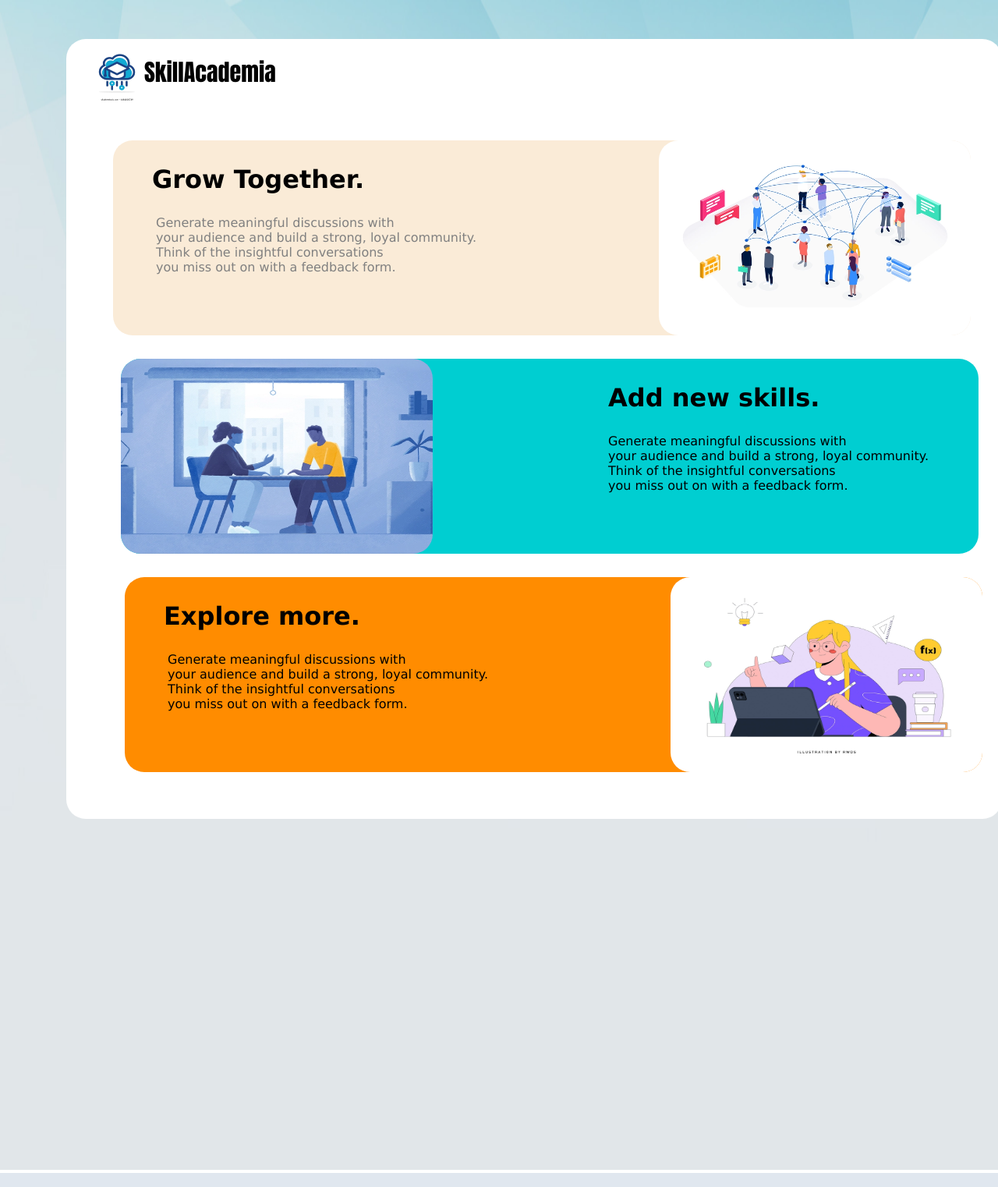
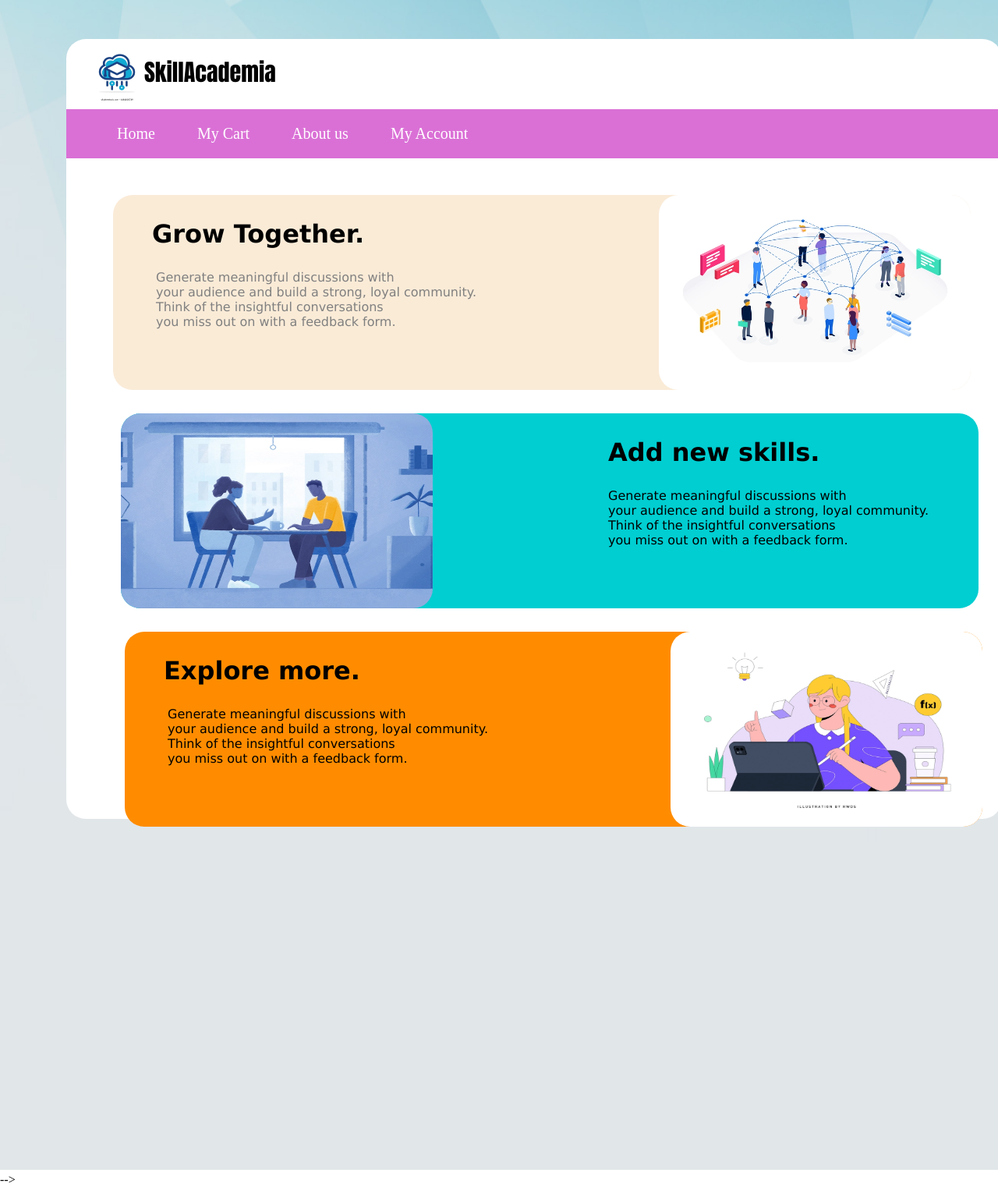
Before and after one commit to riya-rk250902/E-learning-platform, a PHP site: page /profile.html in a window 1280 px wide; the page is wider, and only the part inside the window is pictured. Shown: that part at 78% size. Run offline with PHP 8.4, Linux system fonts and the light colour scheme.

Commit message:
again commit

```diff
--- a/profile.css
+++ b/profile.css
@@ -1,4 +1,4 @@
-html,body{
+ html,body{
     height:100%;
     padding:0;
     margin:0;
@@ -14,6 +14,39 @@ html,body{
     top: 50px;
     left: 75px;
   }
+  ul{
+    list-style: none;
+    background:orchid;
+  }
+  ul li{
+    display:inline-block;
+    position: relative;
+  }
+  ul li a{
+    display:block;
+    padding: 20px 25px;
+    color:white;
+    font-family:'Times New Roman', Times, serif;
+    text-decoration: none;
+    text-align: center;
+    font-size: 20px;
+  }
+   ul li ul.dropdown li {
+    display:block;
+   }
+   ul li ul.dropdown{
+    width:100%;
+    background:#112C66;
+    position: absolute;
+    z-index:999;
+    display:none;
+   }
+   ul li a:hover{
+    background: #112C66;
+   }
+   ul li:hover ul.dropdown{
+    display:block;
+   }
   .border-1 {
     position: absolute;
     border-radius: 25px;
@@ -23,7 +56,63 @@ html,body{
     top: 50px;
     left: 85px;
   }
-  .skill-logo-1{
+
+
+   /* .action{
+    position:fixed;
+    top:20px;
+    right:30px;
+   }
+   .action .profile{
+    position:relative;
+    width:60px;
+    height:60px;
+    border-radius:50%;
+    overflow: hidden;
+    cursor: pointer;
+   }
+   .action .profile img
+   {
+    position: absolute;
+    top:0;
+    left:0;
+    width:100%;
+    height:100%;
+    object-fit:cover;
+   }
+   .action .menu
+   {
+    position: absolute;
+    top:80px;
+    right:-10px;
+    padding: 10px 20px;
+    background: #fff;
+    width:200px;
+    box-sizing: 0 5px 25px rgba(0,0,0,0.1);
+    border-radius: 15px;
+    transition: 0.5s;
+   }
+   .action .menu h3{
+    width:100%;
+    text-align: center;
+    font-size: 18px;
+    padding: 20px 0;
+    font-weight: 500;
+    font-size: 18px;
+    color:#555;
+    line-height:1.2em;
+   }
+   .action .menu h3 span
+   {
+    content: ;
+    position: absolute;
+    top:0;
+    right:0;
+    width:20px;
+    height:20px; */
+
+
+   .skill-logo-1{
     height:70px;
     width:70px;
     position: relative;
@@ -44,7 +133,7 @@ html,body{
     width: 1100px;
     height: 250px;
     background-color: antiquewhite;
-    top: 180px;
+    top: 250px;
     left: 145px;
   }
   .img-resize-1{
@@ -132,3 +221,19 @@ html,body{
     left:55px;
     font-family: Verdana, Geneva, Tahoma, sans-serif;
   }
+  .btn-1{
+    width:30px;
+    height:30px;
+    position: relative;
+    bottom:100px;
+    left:800px;
+  } */
+
+ .pro-file-logo{
+  width:35px;
+  height:30px;
+ }
+ .pro-file-logo-1{
+  width:50px;
+  height:50px;
+ }
--- a/profile.html
+++ b/profile.html
@@ -11,7 +11,7 @@
     <link rel="stylesheet" href="profile.css" />
   </head>
   <body>
-    <div>
+     <div>
         <img
         class="backimg"
         src="./images/Backgrounds-img.jpg"
@@ -24,9 +24,52 @@
               alt=""
               />
               <h class="head-1"> SkillAcademia</h><br>
+              <nav>
+                <ul id="main">
+                  <li><a href="#">Home</a></li>
+                  <li><a href="#">My Cart</a></li>
+                  <li><a href="#">About us</a></li>
+                  <li>
+                    <a href="#">My Account</a>
+                    <ul class="dropdown">
+                      <li><a href="#">Profile</a></li>
+                      <li><a href="#">Login</a></li>
+                      <li><a href="#">Signup</a></li>
+                      <li><a href="#">Courses</a></li>
+                    </ul>
+                  </li>
+                  <!-- <li>About</li>
+                  <li>Skills
+                    <ul class="drop">
+                      <div>
+                      <li>scss</li>
+                      <li>jquery</li>
+                      <li>html</li>
+                      </div>
+                    </ul>
+                  </li>
+                  <li>Contact</li>
+                  <div id="marker"></div>
+                </ul>
+              </nav> -->
+              <!-- <div class="action">
+                <div class="profile">
+                <img class="pro-file-logo-1"src="./images/profile-logo.png">
+                </div>
+                <div class="menu">
+                  <h3>Your profile<br><span>website designer</span></h3>
+                  <ul>
+                    <li><img class="pro-file-logo" src="./images/profile-logo.png"><a href="">My Account</a></li>
+                    <li><img class="pro-file-logo" src="./images/about-us-icon.jpg"><a href="">About us</a></li>
+                    <li><img class="pro-file-logo" src="./images/cart-logo.png"><a href="">My cart</a></li>
+                    <li><img class="pro-file-logo" src="./images/signup-icon-page.webp"><a href="">Sign up</a></li>
+                    <li><img class="pro-file-logo" src="./images/login-logo-page.jpg"><a href="">Login</a></li>
+                  </ul>
+                </div>
+              </div>    -->
+       </div>
+      <div class="box-2">
 
-      </div>
-      <div class="box-2">
         <h1 class="heading-2">Grow Together.</h1>
     <p class="p3">
       Generate meaningful discussions with<br />
@@ -34,7 +77,6 @@
       Think of the insightful conversations <br />
       you miss out on with a feedback form.
     </p>
-
     <img
       class="img-resize-1"
       src="./images/internet.webp"
@@ -71,6 +113,6 @@
     />
       </div>
       </div>
-
+       -->
     </body>
 </html>
```
Also changed, not shown: images/about-us-icon.jpg (added), images/cart-logo.png (added), images/login-logo-page.jpg (added), images/profile-logo.png (added), images/signup-icon-page.webp (added).
